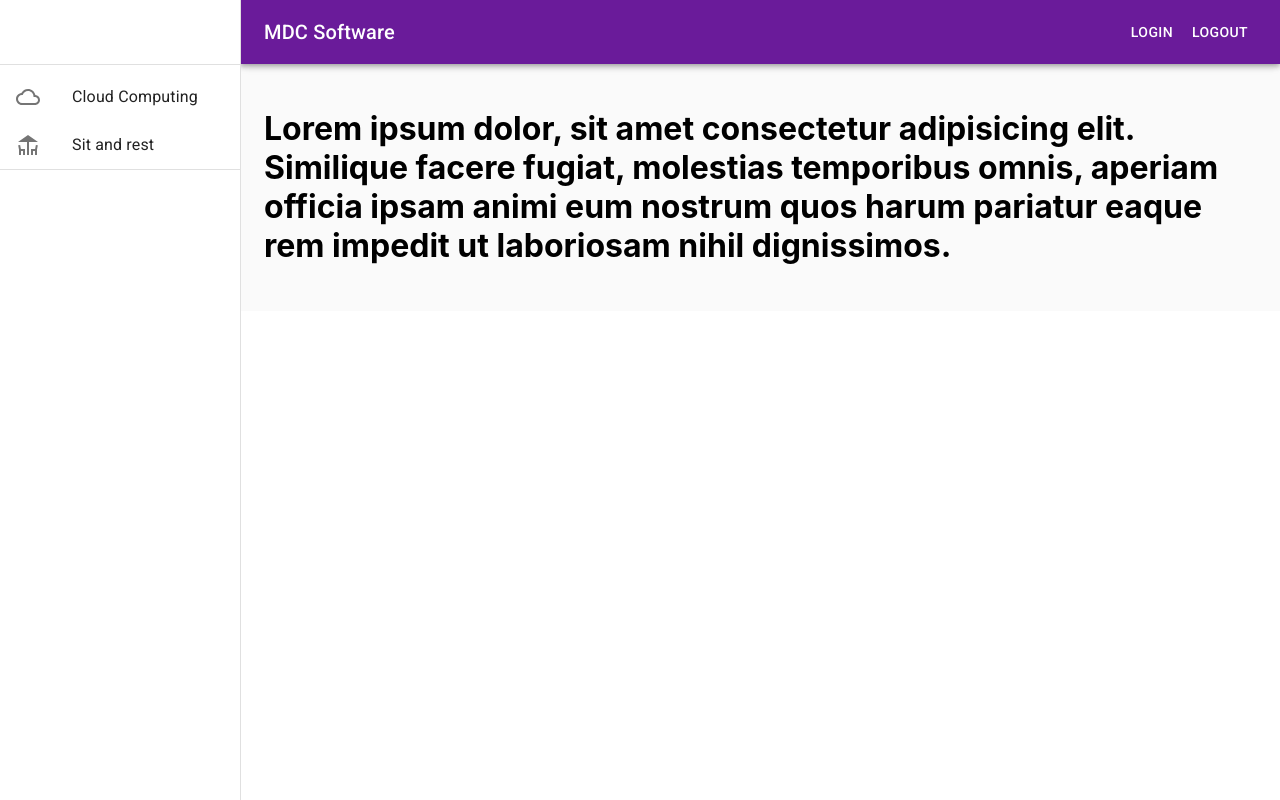
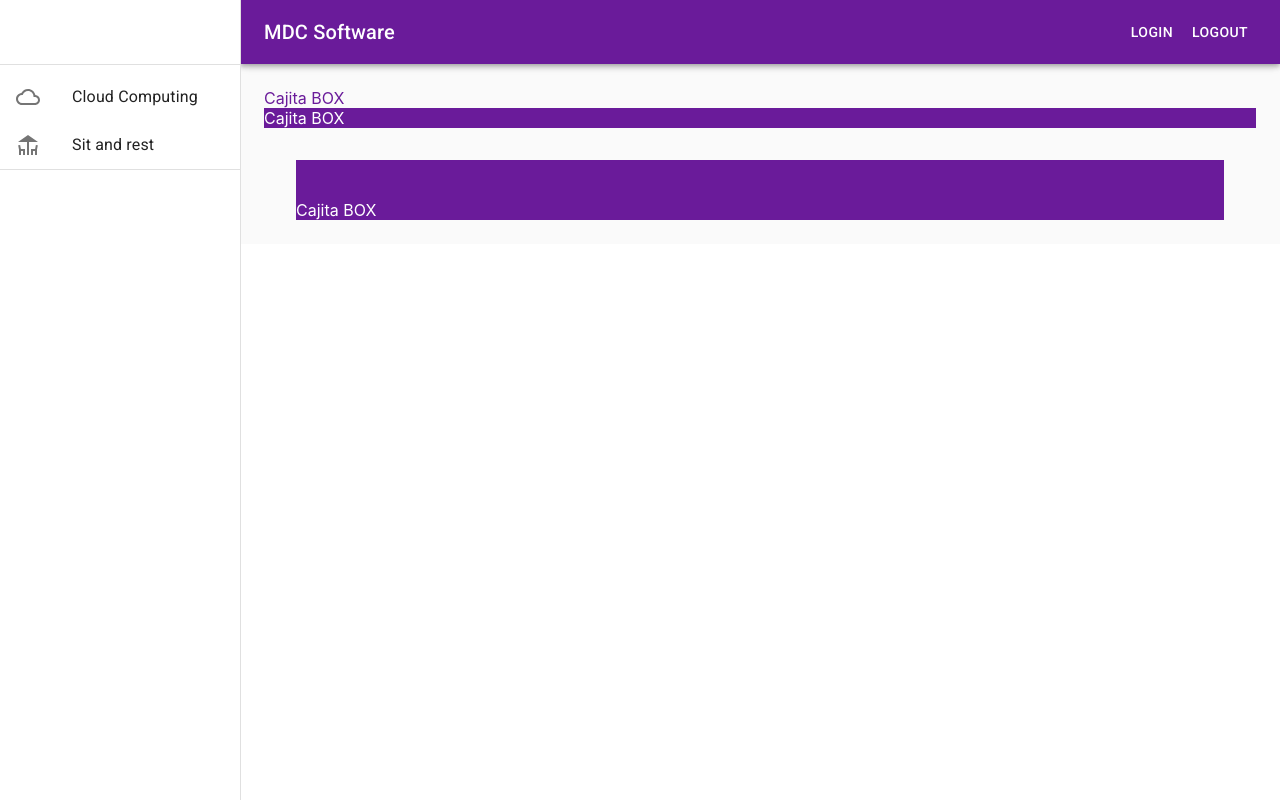
Before and after one commit to mnkboy/tutorial-material-ui, a React (Create React App) app: page / in a window 1280 px wide. Built offline with nearby package versions, Linux system fonts and the light colour scheme; the HTML template or start-up script is replaced by a standard one.

Commit message:
Grid con boxes funcionando fin tutorial 13

```diff
--- /dev/null
+++ b/src/components/Cajita.jsx
@@ -0,0 +1,27 @@
+import React from 'react'
+import { Box } from '@material-ui/core'
+function Cajita() {
+    return (
+        <div>
+            <Box
+                color='primary.main'
+            >Cajita BOX
+            </Box>
+            <Box
+                color='primary.contrastText'
+                bgcolor='primary.main'
+            >Cajita BOX
+            </Box>
+            <Box
+                color='primary.contrastText'
+                bgcolor='primary.main'
+                mx={4}
+                mt={4}
+                pt={5}
+            >Cajita BOX
+            </Box>
+        </div>
+    )
+}
+
+export default Cajita
--- a/src/components/Contenedor.jsx
+++ b/src/components/Contenedor.jsx
@@ -2,6 +2,7 @@ import React, { useState } from 'react'
 import { makeStyles, Hidden } from '@material-ui/core'
 import Navbar from './Navbar';
 import Cajon from './Cajon';
+import Cajita from './Cajita';
 
 const estilos = makeStyles(theme => ({
     root: {
@@ -39,7 +40,7 @@ const Contenedor = () => {
             <div className={classes.content}> {/* <- Aca es donde vamos a poner el contenido */}
                 <div className={classes.toolbar}>
                 </div> {/* Con este ya no se sobremonta el navbar */}
-                <h1>Lorem ipsum dolor, sit amet consectetur adipisicing elit. Similique facere fugiat, molestias temporibus omnis, aperiam officia ipsam animi eum nostrum quos harum pariatur eaque rem impedit ut laboriosam nihil dignissimos.</h1>
+                <Cajita />
             </div>
 
         </div >
```
Also changed, not shown: 2 other files (tests, documents, lock files or other folders).
